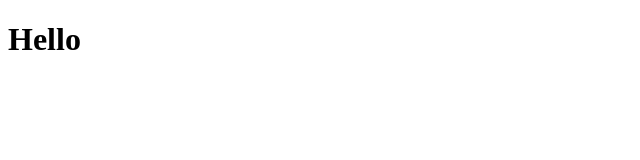
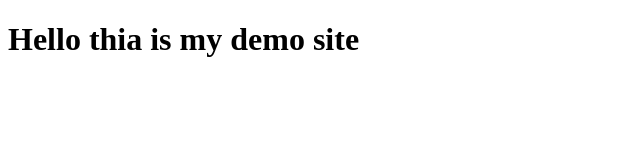
Before and after one commit to jadyn7up23/assignment1-jadynmcclaude, a plain HTML site: page index.html in a window 1280 px wide. Shown: the whole page, without its empty margins (0-640 px from the left). Drawn offline with Linux system fonts and the light colour scheme.

Commit message:
Update header text in index.html

```diff
--- a/index.html
+++ b/index.html
@@ -5,6 +5,6 @@
   </head>
 
   <body>
-    <h1>Hello</h1>
+    <h1>Hello thia is my demo site</h1>
   </body>
 </html>
```
